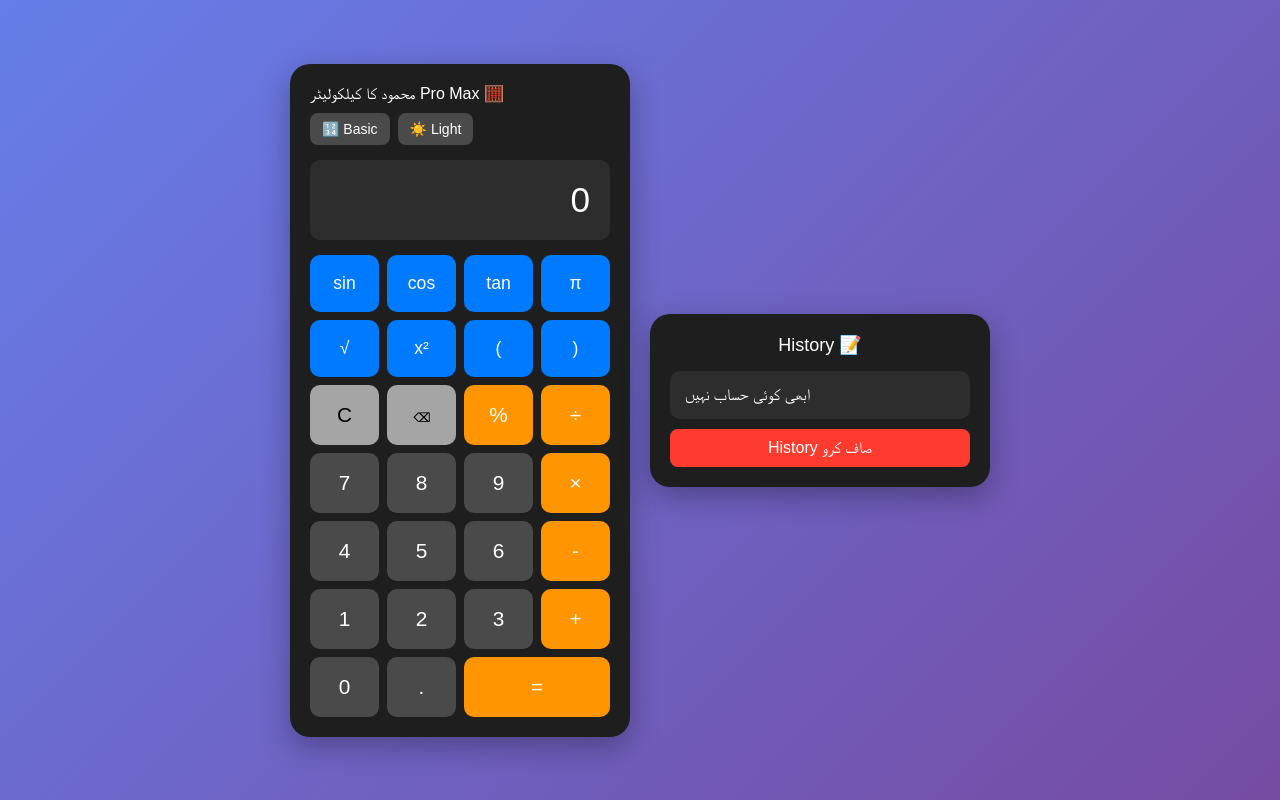
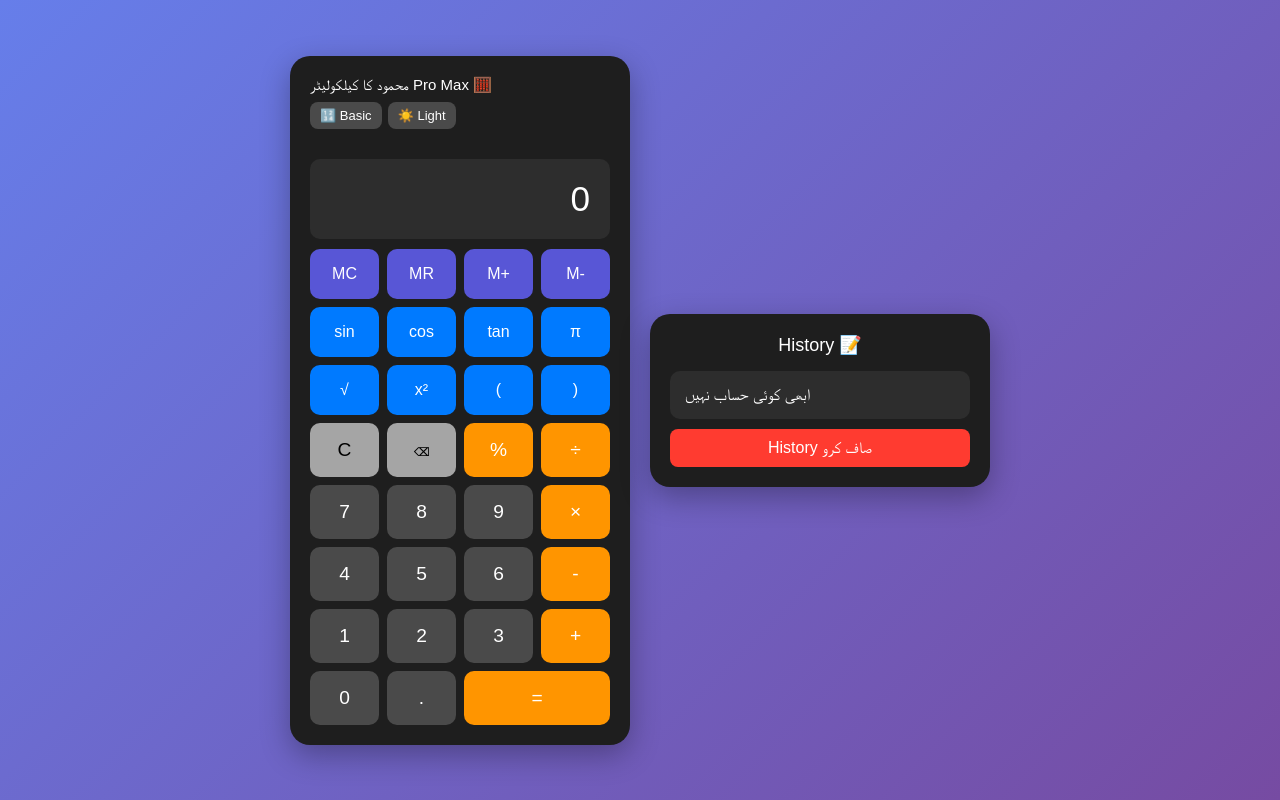
Before and after one commit to syedmehmoodahmd/syedmehmoodahmd.github.io, a plain HTML site: page index.html in a window 1280 px wide. Both pictures are taken after a click on the button "🔬 Sci". Drawn offline with Linux system fonts and the light colour scheme.

Commit message:
Refactor calculator layout and add memory features
Adjusted styles for buttons and layout, added memory functionality.

```diff
--- a/index.html
+++ b/index.html
@@ -1,3 +1,4 @@
+
 <!DOCTYPE html>
 <html lang="ur">
 <head>
@@ -31,33 +32,36 @@
             background: var(--calc-bg); border-radius: 20px; padding: 20px;
             box-shadow: 0 10px 30px rgba(0,0,0,0.3); width: 340px; transition: 0.3s;
         }
-        .top-bar { display: flex; justify-content: space-between; align-items: center; margin-bottom: 15px; flex-wrap: wrap; gap: 10px; }
-        .title { color: var(--text); font-size: 16px; }
-        .btn-group { display: flex; gap: 8px; }
+        .top-bar { display: flex; justify-content: space-between; align-items: center; margin-bottom: 10px; flex-wrap: wrap; gap: 8px; }
+        .title { color: var(--text); font-size: 15px; }
+        .btn-group { display: flex; gap: 6px; }
         .theme-btn, .sci-btn {
             background: var(--btn-num); color: var(--text); border: none;
-            border-radius: 8px; padding: 8px 12px; cursor: pointer; font-size: 14px;
+            border-radius: 8px; padding: 6px 10px; cursor: pointer; font-size: 13px;
+        }
+        .memory-indicator {
+            color: #ff9500; font-size: 14px; font-weight: bold;
+            min-height: 20px; text-align: left; padding-left: 10px;
         }
         .display {
             background: var(--display-bg); color: var(--text); font-size: 2.2rem; text-align: right;
-            padding: 20px; border-radius: 10px; margin-bottom: 15px;
+            padding: 20px; border-radius: 10px; margin-bottom: 10px;
             min-height: 80px; word-wrap: break-word; transition: 0.3s;
         }
+        .memory-buttons { display: grid; grid-template-columns: repeat(4, 1fr); gap: 8px; margin-bottom: 8px; }
+        .sci-buttons { display: none; grid-template-columns: repeat(4, 1fr); gap: 8px; margin-bottom: 8px; }
+        .sci-buttons.active { display: grid; }
         .buttons { display: grid; grid-template-columns: repeat(4, 1fr); gap: 8px; }
-        .sci-buttons {
-            display: none; grid-template-columns: repeat(4, 1fr); gap: 8px;
-            margin-bottom: 8px;
-        }
-        .sci-buttons.active { display: grid; }
         button {
-            border: none; border-radius: 10px; font-size: 1.3rem; padding: 18px;
+            border: none; border-radius: 10px; font-size: 1.2rem; padding: 16px;
             cursor: pointer; transition: 0.2s;
         }
         button:active { transform: scale(0.95); }
         .btn-number { background: var(--btn-num); color: var(--text); }
         .btn-operator { background: #ff9500; color: white; }
         .btn-clear { background: #a5a5a5; color: black; }
-        .btn-sci { background: #007AFF; color: white; font-size: 1.1rem; }
+        .btn-sci { background: #007AFF; color: white; font-size: 1rem; }
+        .btn-memory { background: #5856d6; color: white; font-size: 1rem; }
         .btn-equals { background: #ff9500; color: white; grid-column: span 2; }
         .history {
             background: var(--calc-bg); border-radius: 20px; padding: 20px;
@@ -84,7 +88,15 @@
                 <button class="theme-btn" onclick="toggleTheme()">☀️ Light</button>
             </div>
         </div>
+        <div class="memory-indicator" id="memoryIndicator"></div>
         <div class="display" id="display">0</div>
+
+        <div class="memory-buttons">
+            <button class="btn-memory" onclick="memoryClear()">MC</button>
+            <button class="btn-memory" onclick="memoryRecall()">MR</button>
+            <button class="btn-memory" onclick="memoryAdd()">M+</button>
+            <button class="btn-memory" onclick="memorySubtract()">M-</button>
+        </div>
 
         <div class="sci-buttons" id="sciButtons">
             <button class="btn-sci" onclick="appendToDisplay('Math.sin(')">sin</button>
@@ -129,8 +141,33 @@
     <script>
         let display = document.getElementById('display');
         let historyList = document.getElementById('historyList');
+        let memoryIndicator = document.getElementById('memoryIndicator');
         let history = [];
         let sciMode = false;
+        let memory = 0;
+
+        function updateMemoryIndicator() {
+            memoryIndicator.innerText = memory !== 0 ? 'M' : '';
+        }
+
+        function memoryAdd() {
+            memory += parseFloat(display.innerText) || 0;
+            updateMemoryIndicator();
+        }
+
+        function memorySubtract() {
+            memory -= parseFloat(display.innerText) || 0;
+            updateMemoryIndicator();
+        }
+
+        function memoryRecall() {
+            display.innerText = memory;
+        }
+
+        function memoryClear() {
+            memory = 0;
+            updateMemoryIndicator();
+        }
 
         function toggleTheme() {
             let body = document.body;
@@ -194,6 +231,10 @@
             history = [];
             updateHistory();
         }
+
+        if ('serviceWorker' in navigator) {
+            navigator.serviceWorker.register('./service-worker.js');
+        }
     </script>
 </body>
 </html>
```
